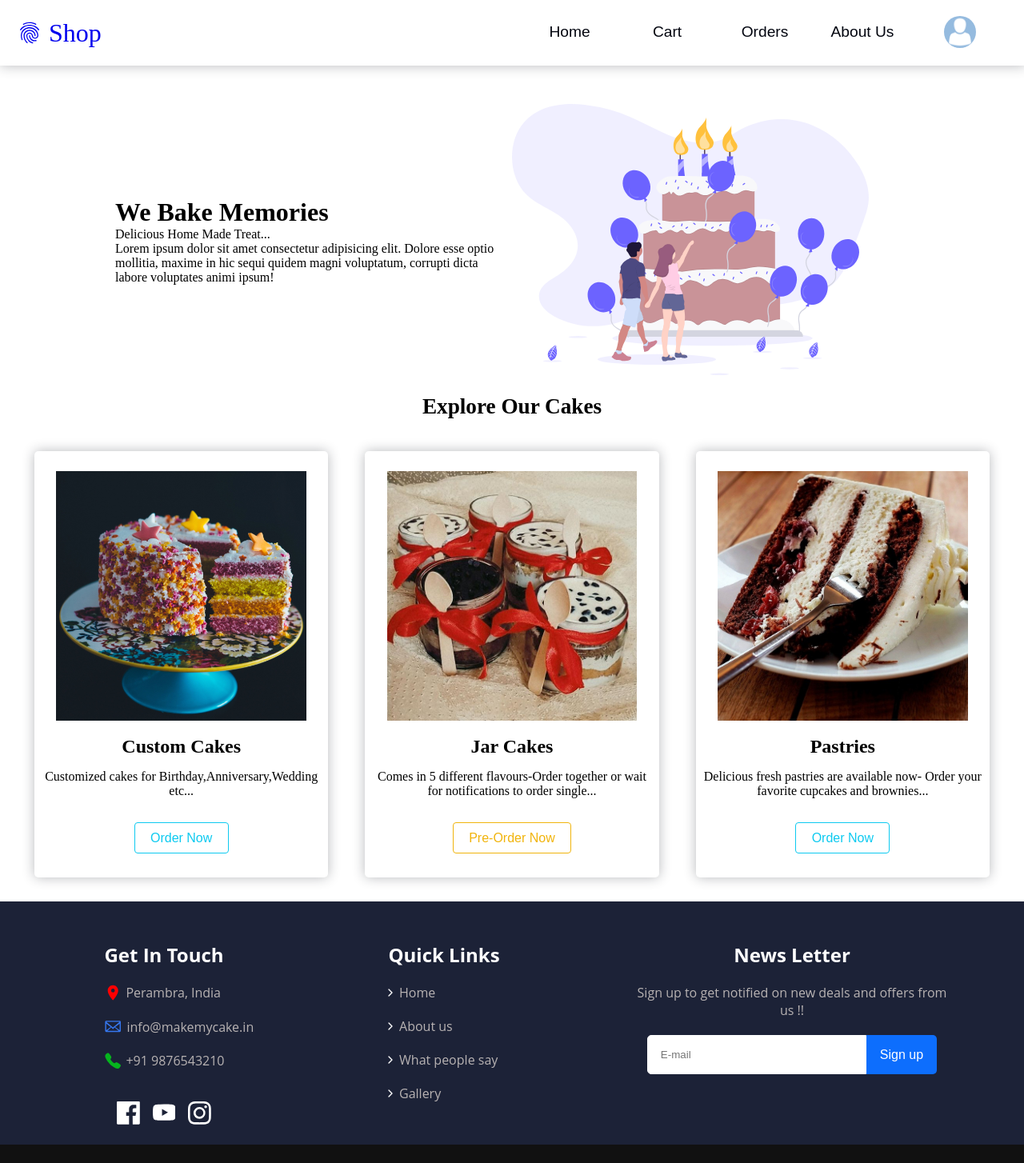
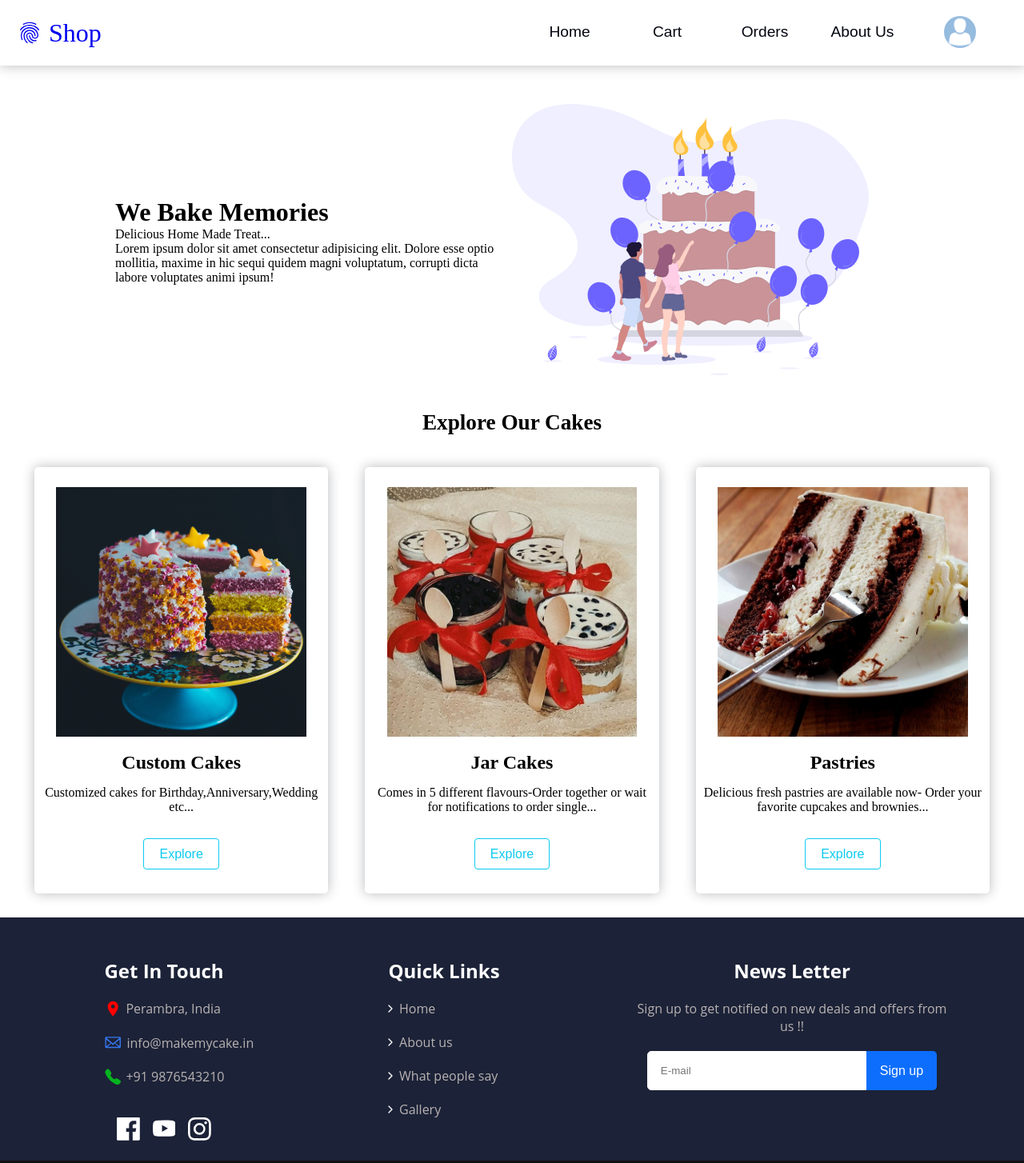
Before and after one commit to dev-siva98/web, a React (Create React App) app: page / in a window 1280 px wide. Shown: the top 1454 px of the page at 80% size. Built offline with nearby package versions, Linux system fonts and the light colour scheme.

Commit message:
contimue

```diff
--- a/public/index.html
+++ b/public/index.html
@@ -18,7 +18,7 @@
       work correctly both with client-side routing and a non-root public URL.
       Learn how to configure a non-root public URL by running `npm run build`.
     -->
-    <title>React App</title>
+    <title>Shop</title>
   </head>
   <body>
     <noscript>You need to enable JavaScript to run this app.</noscript>
--- a/src/App.js
+++ b/src/App.js
@@ -2,6 +2,7 @@ import React from "react";
 import { Route, BrowserRouter as Router, Switch } from "react-router-dom";
 import Footer from "./Components/Footer/Footer";
 import Navbar from "./Components/Navbar/Navbar";
+import About from "./Components/Pages/About/About";
 import Home from "./Components/Pages/Home/Home";
 
 function App() {
@@ -13,6 +14,9 @@ function App() {
           <Route path='/'>
             <Home />
           </Route>
+          <Route path='/about'>
+            <About/>
+          </Route>
         </Switch>
         <Footer />
       </Router>
--- /dev/null
+++ b/src/Components/Pages/About/About.js
@@ -0,0 +1,11 @@
+import React from 'react'
+
+function About() {
+    return (
+        <div>
+            This is about
+        </div>
+    )
+}
+
+export default About
--- a/src/Components/Pages/Home/Home.css
+++ b/src/Components/Pages/Home/Home.css
@@ -13,7 +13,8 @@
     flex-direction: row;
     justify-content: center;
     align-items: center;
-    padding: 20px 0;
+    padding-top: 20px;
+    padding-bottom: 40px;
     /* flex-wrap: wrap; */
 }
 
@@ -95,7 +96,7 @@
     border: 1px solid #05038a;
 }
 
-.btn.orange{
+/* .btn.orange{
     color: #f1b40c;
     border: 1px solid #f1b40c;
 }
@@ -108,7 +109,7 @@
     color: #fff;
     padding: 0.4rem;
     border: 1px solid #e67c04;
-}
+} */
 
 @media (max-width:960px) {
     .home-section-main {
--- a/src/Components/Pages/Home/Home.js
+++ b/src/Components/Pages/Home/Home.js
@@ -27,19 +27,19 @@ function Home() {
                                 <img src="images/custom.jpg" alt="1" className='explore-image' />
                                 <h2 className='cake-header'>Custom Cakes</h2>
                                 <p className='cake-description' >Customized cakes for Birthday,Anniversary,Wedding etc...</p>
-                                <button className='btn btn-outline'>Order Now</button>
+                                <button className='btn btn-outline'>Explore</button>
                             </div>
                             <div className="cake-category">
                                 <img src="images/jar.jpg" alt="2" className='explore-image' />
                                 <h2  className='cake-header'>Jar Cakes</h2>
                                 <p className='cake-description' >Comes in 5 different flavours-Order together or wait for notifications to order single...</p>
-                                <button className='btn btn-outline orange'>Pre-Order Now</button>
+                                <button className='btn btn-outline orange'>Explore</button>
                             </div>
                             <div className="cake-category">
                                 <img src="images/pastry.jpg" alt="3" className='explore-image' />
                                 <h2  className='cake-header'>Pastries</h2>
                                 <p className='cake-description'>Delicious fresh pastries are available now- Order your favorite cupcakes and brownies...</p>
-                                <button className='btn btn-outline'>Order Now</button>
+                                <button className='btn btn-outline'>Explore</button>
                             </div>
                         </div>
                     </div>
```
